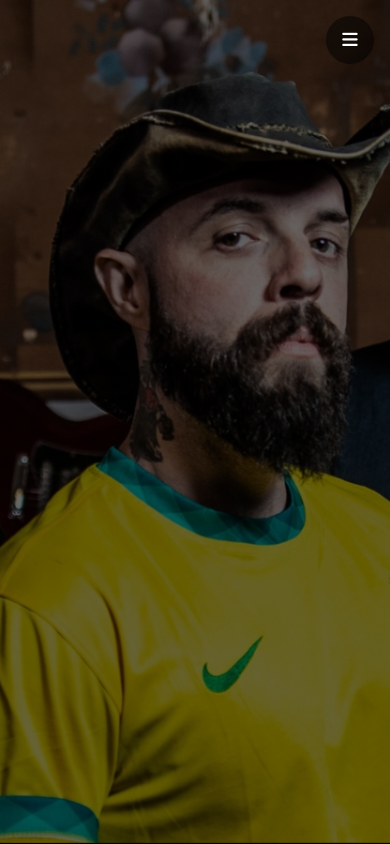
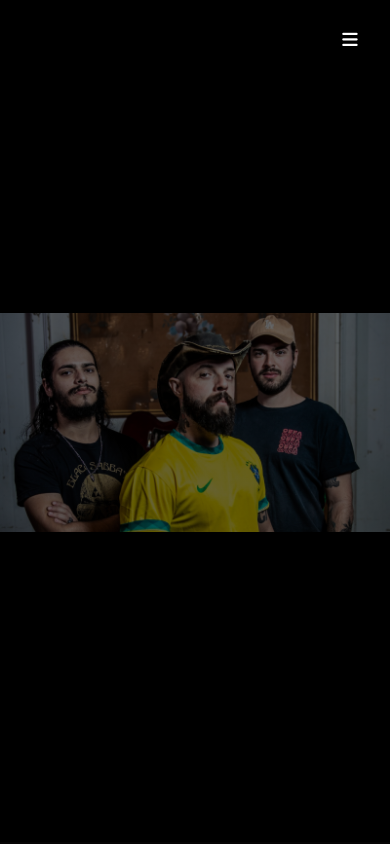
Before and after one commit to gilson85dasilva/O-Ufanista, a plain HTML site: page index.html in a window 390 px wide. Shown: the top 844 px of the page. Drawn offline with nearby package versions, Linux system fonts and the light colour scheme.

Commit message:
Melhora visualização do carrossel em mobile

```diff
--- a/css/style.css
+++ b/css/style.css
@@ -755,24 +755,18 @@ h1,
             }
 
             .carousel-slide {
-                background-position: center top;
+                background-position: center center;
+                background-size: contain;
+                background-repeat: no-repeat;
+                background-color: #000;
             }
 
-            .slide1 {
-                background-position: 50% 40%;
-                background-size: cover;
-            }
-
-            .slide2 {
-                background-position: 48% top;
-            }
-
-            .slide3 {
-                background-position: 52% top;
-            }
-
+            .slide1,
+            .slide2,
+            .slide3,
             .slide4 {
-                background-position: 50% top;
+                background-position: center center;
+                background-size: contain;
             }
 
             .content-section {
```
